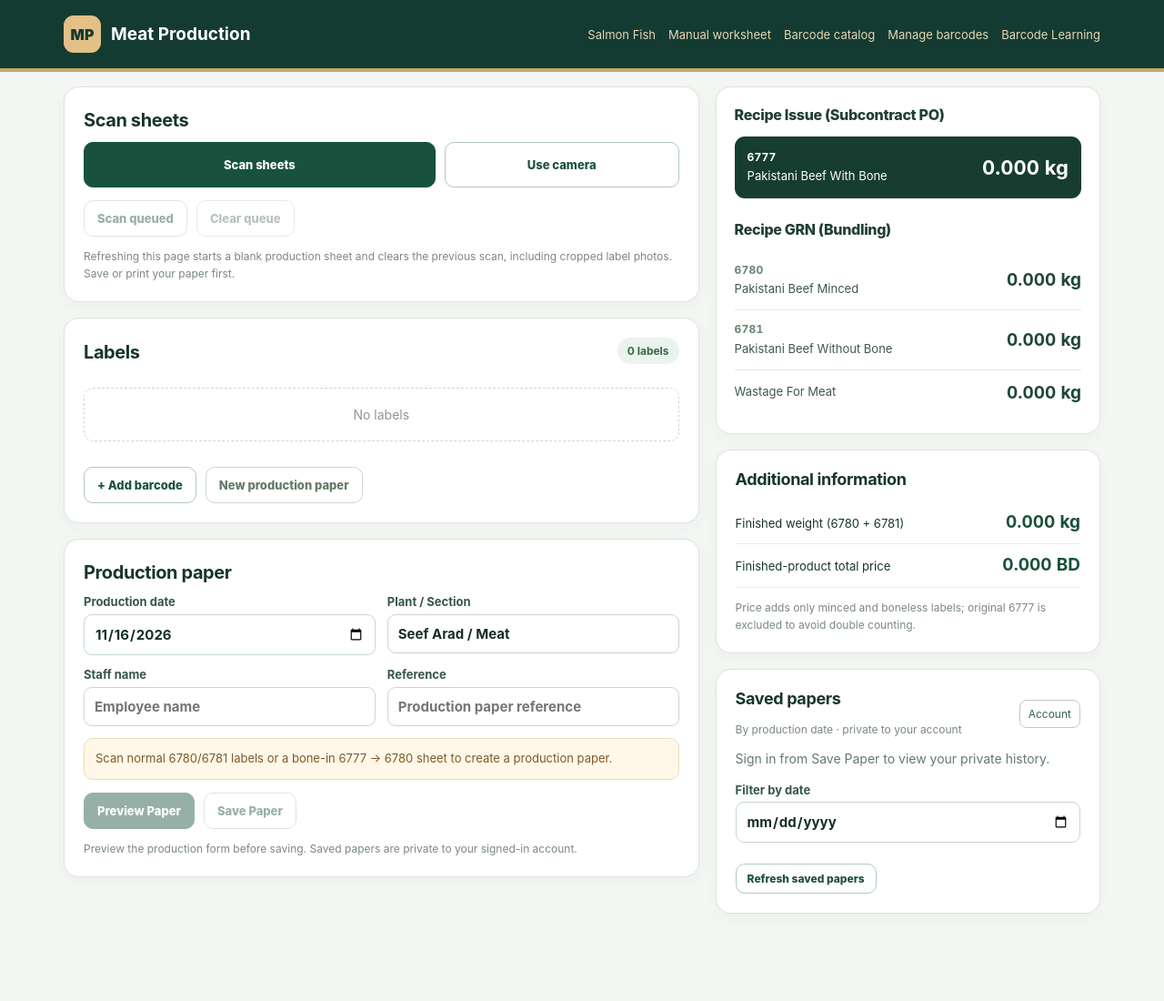
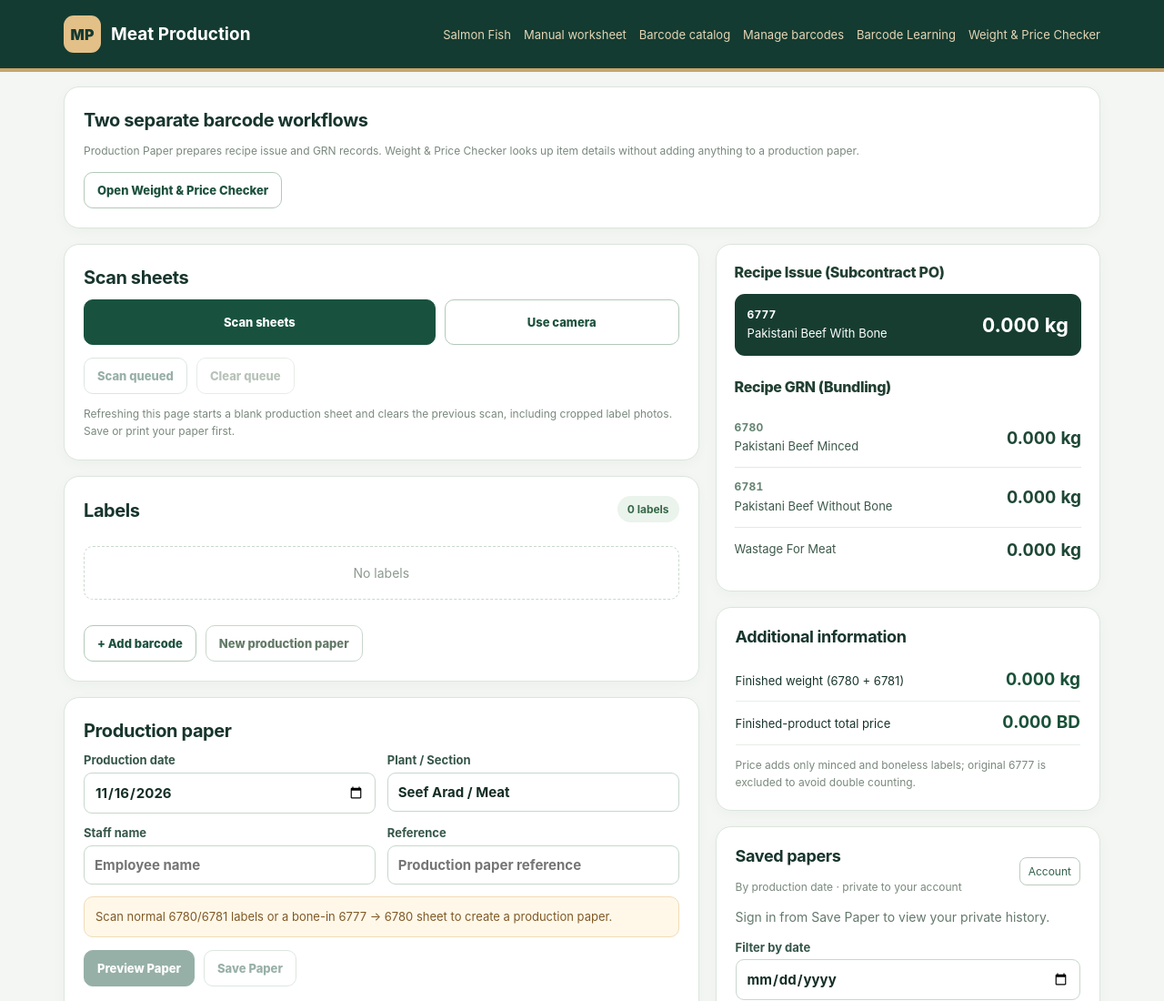
Before and after one commit to locacollection/Alhelli-Meat-Prod-Paper, a plain HTML site: page index.html in a window 1280 px wide. Shown: the top 1100 px of the page at 91% size. Before the commit the page ends 1047 px from the top, so only its background shows below. Drawn offline with nearby package versions, Linux system fonts and the light colour scheme.

Commit message:
Add independent Weight & Price Checker navigation

```diff
--- a/index.html
+++ b/index.html
@@ -9,8 +9,13 @@
 <link rel="stylesheet" href="scanner.css?v=mixed-labels-23">
 </head>
 <body>
-<header class="site-head noprint"><div class="container header-row"><div class="brand"><div class="brandmark">MP</div><div><strong>Meat Production</strong></div></div><nav><a href="./fish-production.html">Salmon Fish</a><a href="./manual-worksheet.html">Manual worksheet</a><a href="./barcode-catalog.html">Barcode catalog</a><a href="./custom-barcodes.html">Manage barcodes</a><a href="./barcode-learning.html">Barcode Learning</a></nav></div></header>
+<header class="site-head noprint"><div class="container header-row"><div class="brand"><div class="brandmark">MP</div><div><strong>Meat Production</strong></div></div><nav><a href="./fish-production.html">Salmon Fish</a><a href="./manual-worksheet.html">Manual worksheet</a><a href="./barcode-catalog.html">Barcode catalog</a><a href="./custom-barcodes.html">Manage barcodes</a><a href="./barcode-learning.html">Barcode Learning</a><a href="./weight-price-checker.html">Weight &amp; Price Checker</a></nav></div></header>
 <main class="container noprint">
+  <section class="panel" aria-label="Choose workflow">
+    <div class="section-top"><div><h2>Two separate barcode workflows</h2></div></div>
+    <p class="fineprint">Production Paper prepares recipe issue and GRN records. Weight &amp; Price Checker looks up item details without adding anything to a production paper.</p>
+    <div class="buttons"><a class="btn btn-light" href="./weight-price-checker.html">Open Weight &amp; Price Checker</a></div>
+  </section>
 
   <div class="workgrid">
     <div class="maincol">
```
